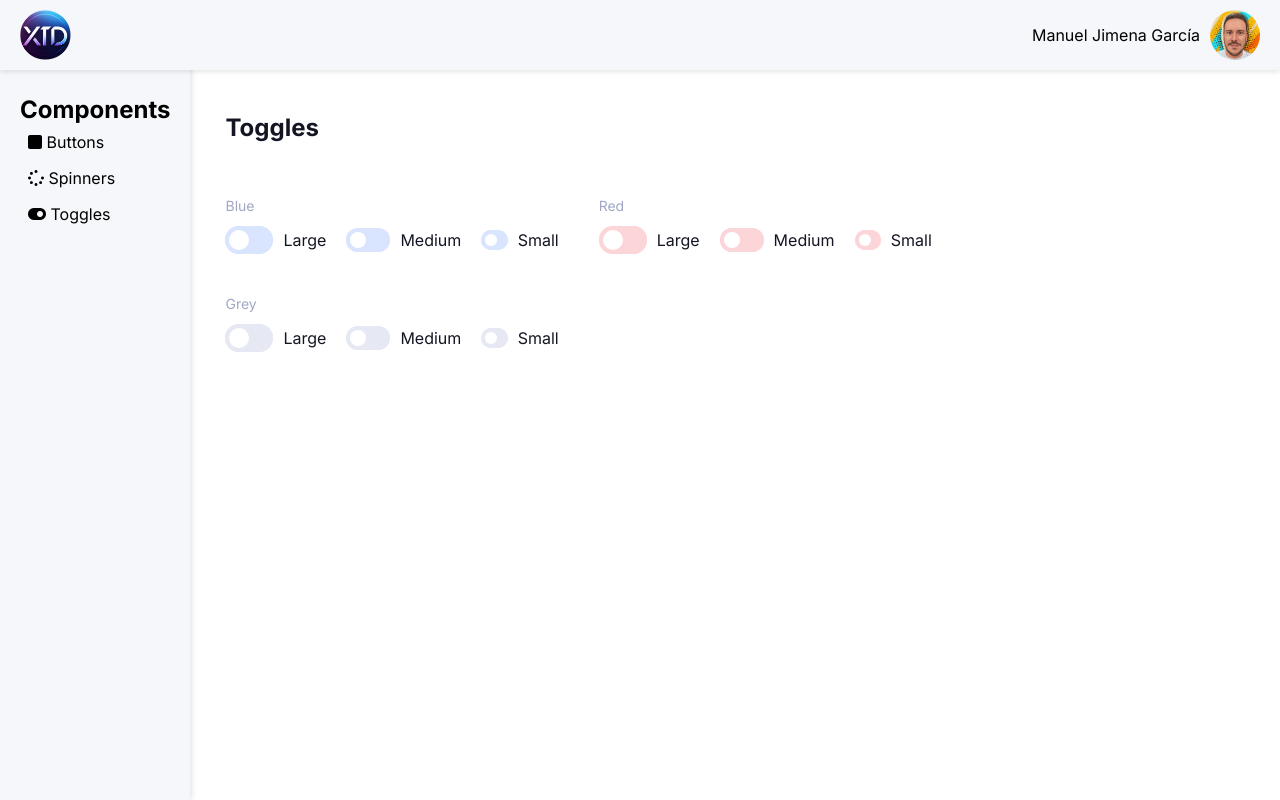
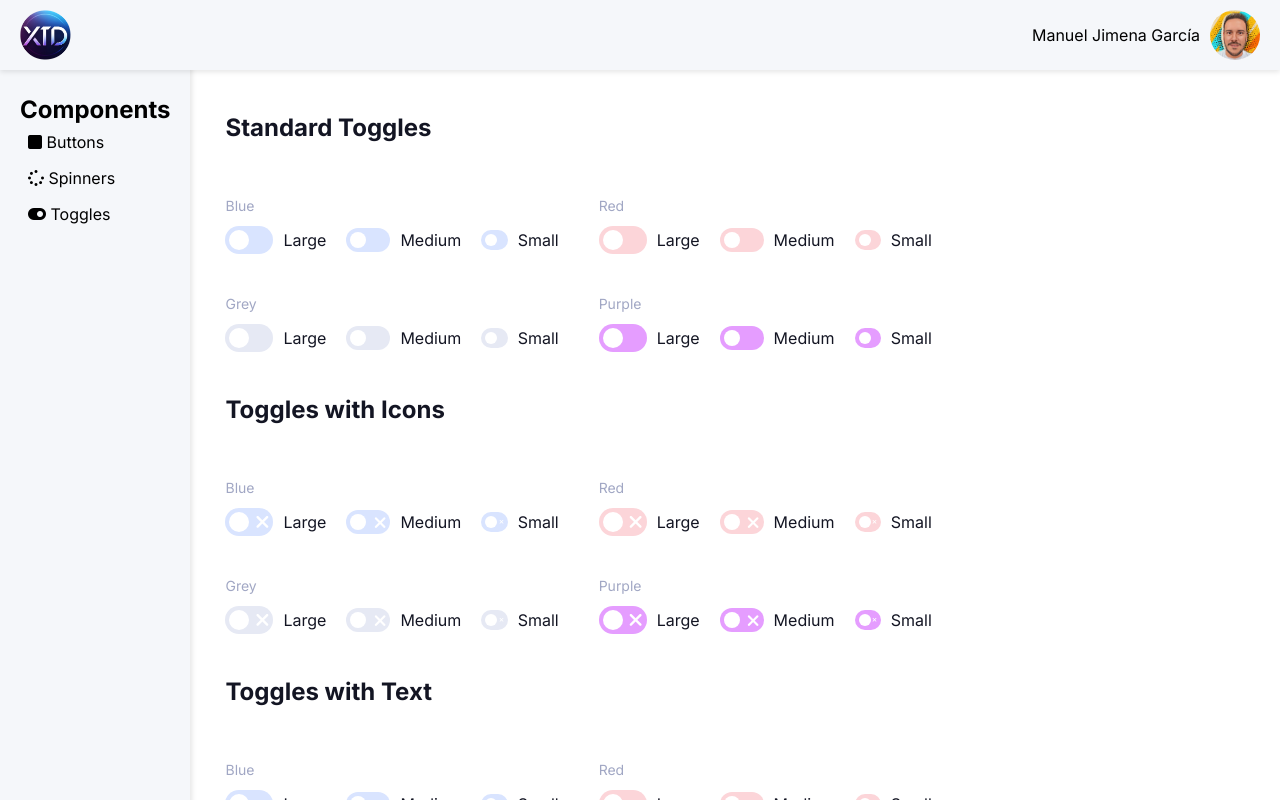
Before and after one commit to ManuelJimena/UI-XTD-Library, a React (Vite) app: page / in a window 1280 px wide. Both pictures are taken after a click on the item "Toggles". Shown: the top 800 px of the page. Built offline with nearby package versions, Linux system fonts and the light colour scheme.

Commit message:
refact spinners and toggles

```diff
--- a/src/components/Spinner/Viewer.jsx
+++ b/src/components/Spinner/Viewer.jsx
@@ -50,9 +50,9 @@ const SpinnerLabel = styled.div`
 const SpinnerViewer = () => (
   <SpinnersContainer>
     <SectionTitle>Circles</SectionTitle>
-    {['primary100', 'red100', 'general80'].map((color, index) => (
+    {['primary100', 'red100', 'general80', 'purple90'].map((color, index) => (
       <SpinnersGroup key={index}>
-        <GroupTitle>{color === 'primary100' ? 'Blue' : color === 'red100' ? 'Red' : 'Grey'}</GroupTitle>
+        <GroupTitle>{color === 'primary100' ? 'Blue' : color === 'red100' ? 'Red' : color === 'purple90' ? 'Purple' : 'Grey'}</GroupTitle>
         <SpinnersRow>
           <SpinnerLabel>
             <Spinner size="large" color={color} type="circle" />
@@ -70,9 +70,9 @@ const SpinnerViewer = () => (
       </SpinnersGroup>
     ))}
     <SectionTitle>Dots</SectionTitle>
-    {['primary100', 'red100', 'general80'].map((color, index) => (
+    {['primary100', 'red100', 'general80', 'purple90'].map((color, index) => (
       <SpinnersGroup key={index}>
-        <GroupTitle>{color === 'primary100' ? 'Blue' : color === 'red100' ? 'Red' : 'Grey'}</GroupTitle>
+        <GroupTitle>{color === 'primary100' ? 'Blue' : color === 'red100' ? 'Red' : color === 'purple90' ? 'Purple' : 'Grey'}</GroupTitle>
         <SpinnersRow>
           <SpinnerLabel>
             <Spinner size="large" color={color} type="dot" />
@@ -89,10 +89,10 @@ const SpinnerViewer = () => (
         </SpinnersRow>
       </SpinnersGroup>
     ))}
-   <SectionTitle>Bar Loader</SectionTitle>
-    {['primary100', 'red100', 'general80'].map((color) => (
+    <SectionTitle>Bar Loader</SectionTitle>
+    {['primary100', 'red100', 'general80', 'purple90'].map((color) => (
       <SpinnersGroup key={color}>
-        <GroupTitle>{color === 'primary100' ? 'Blue' : color === 'red100' ? 'Red' : 'Grey'}</GroupTitle>
+        <GroupTitle>{color === 'primary100' ? 'Blue' : color === 'red100' ? 'Red' : color === 'purple90' ? 'Purple' : 'Grey'}</GroupTitle>
         <SpinnersRow>
           <SpinnerLabel>
             <Spinner size="large" color={color} type="barLoader" />
--- a/src/components/Toggle/StyledToggle.jsx
+++ b/src/components/Toggle/StyledToggle.jsx
@@ -1,9 +1,9 @@
 import styled from 'styled-components'
 
 const sizes = {
-  small: { width: '26.3px', height: '20px', circleSize: '12px' },
-  medium: { width: '44px', height: '24px', circleSize: '16px' },
-  large: { width: '48px', height: '28px', circleSize: '20px' }
+  small: { width: '26.3px', height: '20px', circleSize: '12px', textSize: '4px', iconSize: '6px' },
+  medium: { width: '44px', height: '24px', circleSize: '16px', textSize: '9px', iconSize: '17px' },
+  large: { width: '48px', height: '28px', circleSize: '20px', textSize: '10px', iconSize: '19px' }
 }
 
 const colorMap = {
@@ -21,6 +21,11 @@ const colorMap = {
     base: 'var(--general40)',
     hover: 'var(--general60)',
     active: 'var(--general90)'
+  },
+  purple: {
+    base: 'var(--purple40)',
+    hover: 'var(--purple60)',
+    active: 'var(--purple90)'
   }
 }
 
@@ -30,6 +35,11 @@ const StyledToggle = styled.div`
   height: ${({ size }) => sizes[size].height};
   border-radius: ${({ size }) => sizes[size].height};
   background-color: ${({ color }) => colorMap[color].base};
+  display: flex;
+  align-items: center;
+  font-size: ${({ size }) => sizes[size].textSize};
+  --icon-size: ${({ size }) => sizes[size].iconSize};
+  padding: 0 4px;
 
   input {
     opacity: 0;
@@ -44,20 +54,23 @@ const StyledToggle = styled.div`
     left: 0;
     right: 0;
     bottom: 0;
-    background-color: ${({ color }) => colorMap[color].base};
     transition: 0.4s;
     border-radius: ${({ size }) => sizes[size].height};
+    display: flex;
+    align-items: center;
+    justify-content: ${({ checked }) => checked ? 'flex-start' : 'flex-end'};
+    color: white;
 
     &:before {
+      content: "";
       position: absolute;
-      content: "";
       height: ${({ size }) => sizes[size].circleSize};
       width: ${({ size }) => sizes[size].circleSize};
       left: 4px;
+      bottom: ${({ size }) => `calc((${sizes[size].height} - ${sizes[size].circleSize}) / 2)`};
       background-color: white;
       transition: 0.4s;
       border-radius: 50%;
-      bottom: ${({ size }) => `calc((${sizes[size].height} - ${sizes[size].circleSize}) / 2)`};
     }
 
     &:hover {
--- a/src/components/Toggle/Toggle.jsx
+++ b/src/components/Toggle/Toggle.jsx
@@ -1,15 +1,22 @@
 import StyledToggle from './StyledToggle'
 
-const Toggle = ({ size, checked, onChange, color }) => {
+const Toggle = ({ size, checked, onChange, color, type }) => {
   return (
-    <StyledToggle size={size} color={color}>
+    <StyledToggle size={size} color={color} type={type} checked={checked}>
       <input
         type="checkbox"
         checked={checked}
         onChange={onChange}
-        id={`toggle-${size}-${color}`}
+        id={`toggle-${type}-${size}-${color}`}
       />
-      <label htmlFor={`toggle-${size}-${color}`}></label>
+      <label htmlFor={`toggle-${type}-${size}-${color}`}>
+        {type === 'icon' && (
+          checked ? <i className="fas fa-check" style={{ marginLeft: '4px', color: 'white', fontSize: 'var(--icon-size)' }}></i> : <i className="fas fa-times" style={{ marginRight: '4px', color: 'white', fontSize: 'var(--icon-size)' }}></i>
+        )}
+        {type === 'text' && (
+          checked ? <span style={{ marginLeft: '4px', color: 'white' }}>ON</span> : <span style={{ marginRight: '4px', color: 'white' }}>OFF</span>
+        )}
+      </label>
     </StyledToggle>
   )
 }
--- a/src/components/Toggle/Viewer.jsx
+++ b/src/components/Toggle/Viewer.jsx
@@ -53,25 +53,28 @@ const ToggleLabel = styled.div`
 
 const ToggleViewer = () => {
   const [checked, setChecked] = useState({
-    blue: { small: false, medium: false, large: false },
-    red: { small: false, medium: false, large: false },
-    grey: { small: false, medium: false, large: false }
+    standard: { blue: { small: false, medium: false, large: false }, red: { small: false, medium: false, large: false }, grey: { small: false, medium: false, large: false }, purple: { small: false, medium: false, large: false } },
+    icon: { blue: { small: false, medium: false, large: false }, red: { small: false, medium: false, large: false }, grey: { small: false, medium: false, large: false }, purple: { small: false, medium: false, large: false } },
+    text: { blue: { small: false, medium: false, large: false }, red: { small: false, medium: false, large: false }, grey: { small: false, medium: false, large: false }, purple: { small: false, medium: false, large: false } }
   })
 
-  const handleChange = (color, size) => {
+  const handleChange = (type, color, size) => {
     setChecked(prevState => ({
       ...prevState,
-      [color]: { ...prevState[color], [size]: !prevState[color][size] }
+      [type]: {
+        ...prevState[type],
+        [color]: { ...prevState[type][color], [size]: !prevState[type][color][size] }
+      }
     }))
   }
 
-  const renderToggleGroup = (color) => (
-    <ToggleGroup key={color}>
+  const renderToggleGroup = (type, color) => (
+    <ToggleGroup key={`${type}-${color}`}>
       <ToggleGroupTitle>{color.charAt(0).toUpperCase() + color.slice(1)}</ToggleGroupTitle>
       <TogglesRow>
         {['large', 'medium', 'small'].map(size => (
           <ToggleLabel key={size}>
-            <Toggle size={size} color={color} checked={checked[color][size]} onChange={() => handleChange(color, size)} />
+            <Toggle size={size} color={color} checked={checked[type][color][size]} onChange={() => handleChange(type, color, size)} type={type} />
             <span>{size.charAt(0).toUpperCase() + size.slice(1)}</span>
           </ToggleLabel>
         ))}
@@ -81,8 +84,12 @@ const ToggleViewer = () => {
 
   return (
     <ToggleViewerContainer>
-      <MainTitle>Toggles</MainTitle>
-      {['blue', 'red', 'grey'].map(color => renderToggleGroup(color))}
+      <MainTitle>Standard Toggles</MainTitle>
+      {['blue', 'red', 'grey', 'purple'].map(color => renderToggleGroup('standard', color))}
+      <MainTitle>Toggles with Icons</MainTitle>
+      {['blue', 'red', 'grey', 'purple'].map(color => renderToggleGroup('icon', color))}
+      <MainTitle>Toggles with Text</MainTitle>
+      {['blue', 'red', 'grey', 'purple'].map(color => renderToggleGroup('text', color))}
     </ToggleViewerContainer>
   )
 }
--- a/src/hooks/useResponsiveSidebar.js
+++ b/src/hooks/useResponsiveSidebar.js
@@ -1,14 +1,13 @@
 import { useState, useEffect } from 'react'
 
-export const useResponsiveSidebar = () => {
-  const [isSidebarOpen, setIsSidebarOpen] = useState(window.innerWidth > 650)
+export const useResponsiveSidebar = (breakpoint = 650) => {
+  const [isSidebarOpen, setIsSidebarOpen] = useState(window.innerWidth > breakpoint)
 
   useEffect(() => {
-    const handleResize = () => setIsSidebarOpen(window.innerWidth > 650)
-
+    const handleResize = () => setIsSidebarOpen(window.innerWidth > breakpoint)
     window.addEventListener('resize', handleResize)
     return () => window.removeEventListener('resize', handleResize)
-  }, [])
+  }, [breakpoint])
 
   return [isSidebarOpen, setIsSidebarOpen]
 }
```
